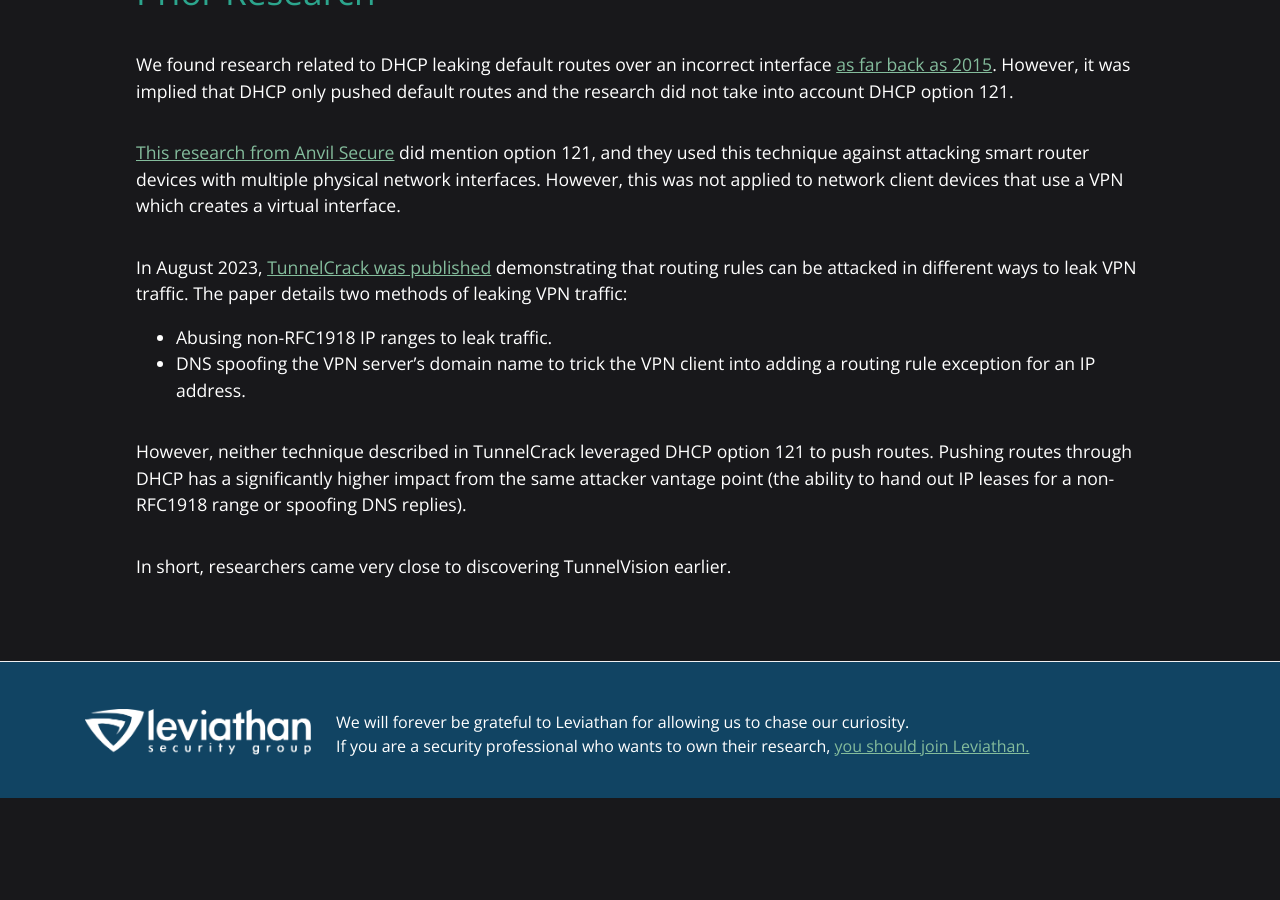
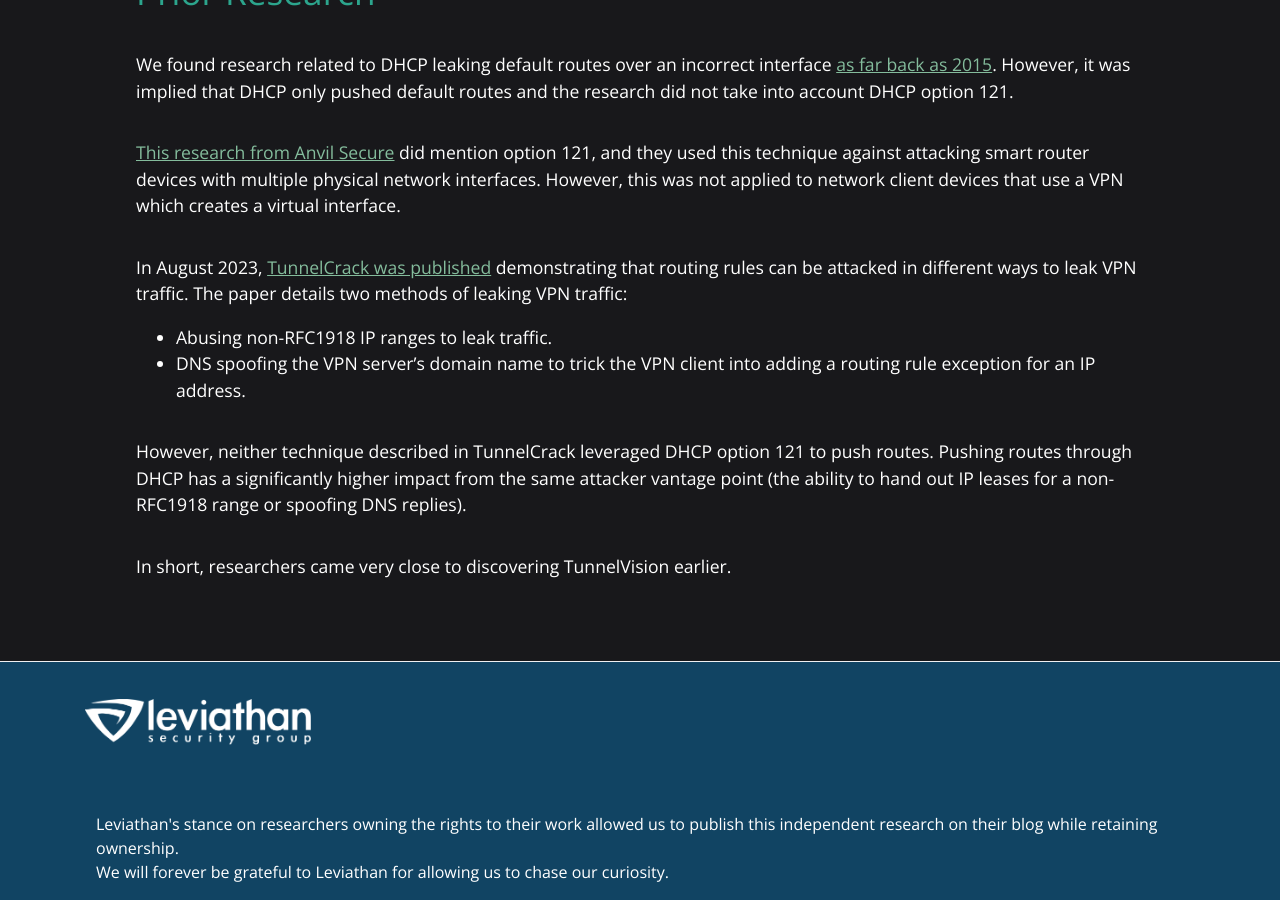
Before and after one commit to lmoratti/tunnelvisionbug, a Jekyll site: the page built from index.md, in a window 1280 px wide and 900 px high, scrolled down 4489 px. Built offline with Jekyll 4.4.1, drawn with Linux system fonts in a browser that asks for light colours; our own code applies the rules of GitHub Pages for plain Markdown files; before the commit the page ends 5287 px from its top, so only the background shows below that.

Commit message:
Update default.html

```diff
--- a/_layouts/default.html
+++ b/_layouts/default.html
@@ -54,11 +54,10 @@
       </div>
         <div style="text-align: left; display:inline-block;padding:16px 16px 16px; color:#fff">
           <div>
+            <br />
+            Leviathan's stance on researchers owning the rights to their work allowed us to publish this independent research on their blog while retaining ownership.
+            <br />
             We will forever be grateful to Leviathan for allowing us to chase our curiosity.
-            <br />
-            If you are a security professional who wants to own their research, <a href="https://www.leviathansecurity.com/careers">you should join Leviathan.</a>
-            <br />
-            <br />
         </div>
       </div>
         <br />
```
